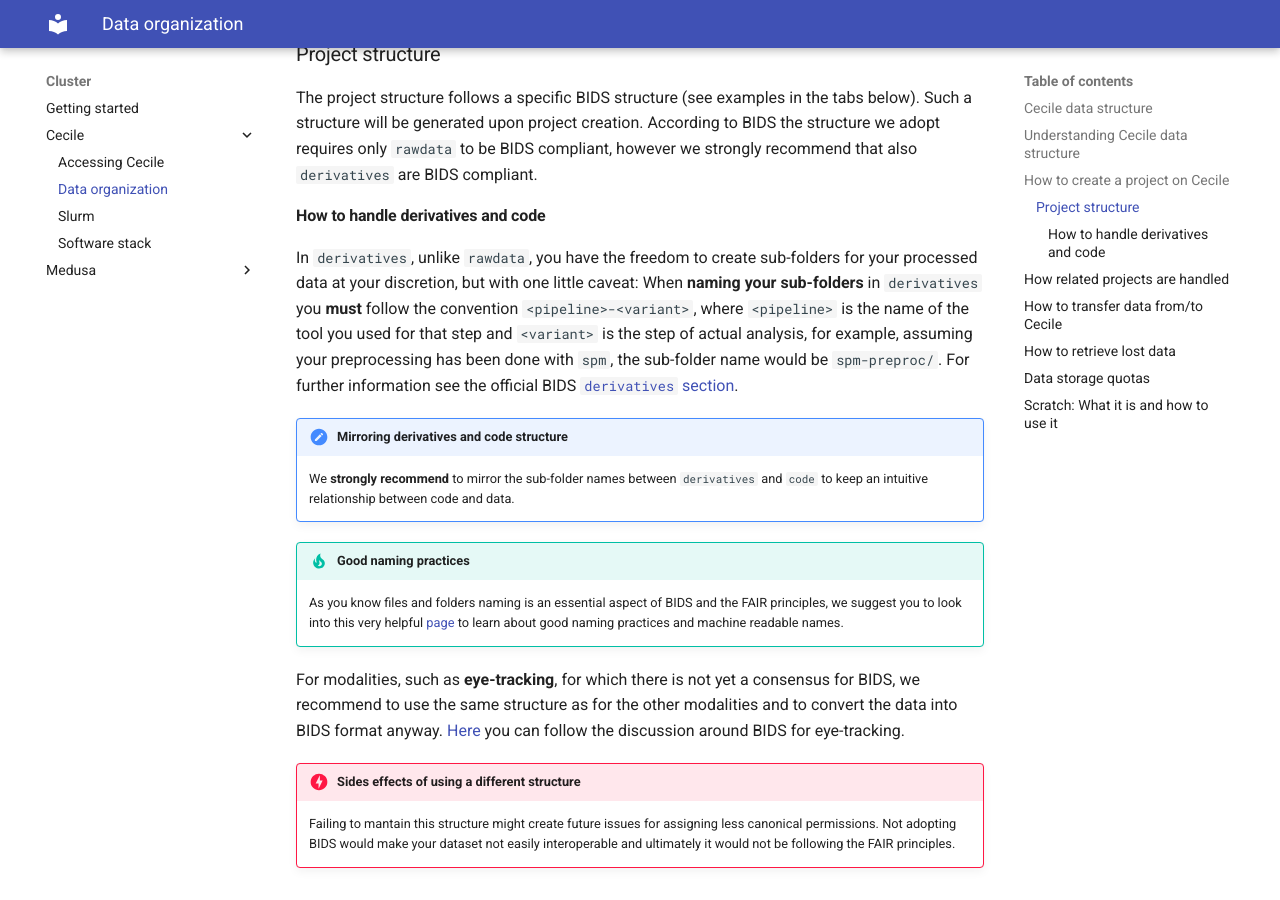
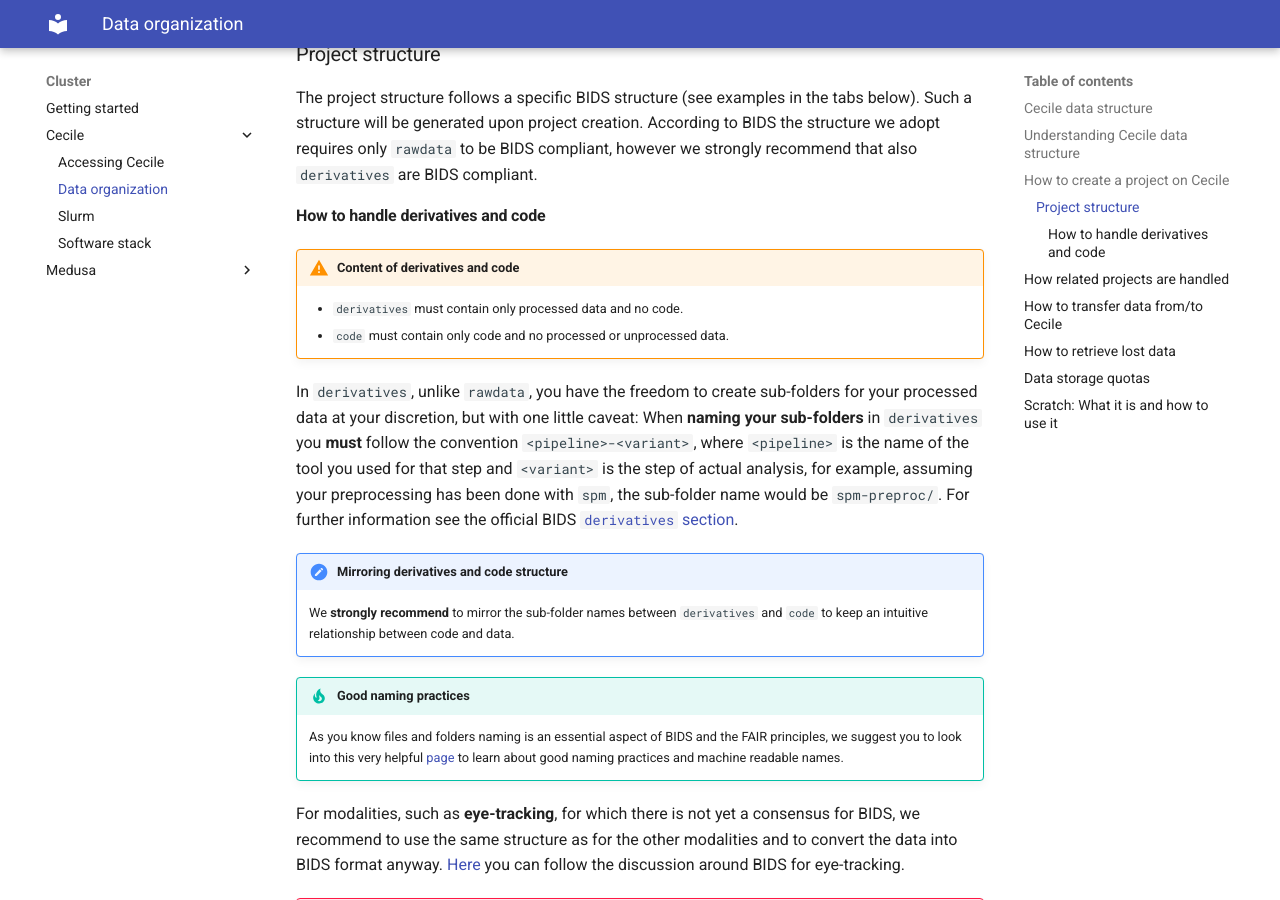
Before and after one commit to pvavra/temp-ipsy, an MkDocs documentation site: the page built from docs/cluster/cecile/data.md, in a window 1280 px wide and 900 px high, scrolled down 2127 px. Built offline with MkDocs 1.6.1 and Material for MkDocs 9.7.7, drawn with Linux system fonts in a browser that asks for light colours.

Commit message:
Add warning about derivatives and code content

```diff
--- a/docs/cluster/cecile/data.md
+++ b/docs/cluster/cecile/data.md
@@ -115,6 +115,10 @@ If your questionnaire has been properly completed your project will be created.
 The project structure follows a specific BIDS structure (see examples in the tabs below). Such a structure will be generated upon project creation. According to BIDS the structure we adopt requires only `rawdata` to be BIDS compliant, however we strongly recommend that also `derivatives` are BIDS compliant.
 
 #### How to handle derivatives and code
+
+!!! Warning "Content of derivatives and code"
+    - `derivatives` must contain only processed data and no code.
+    - `code` must contain only code and no processed or unprocessed data.
 
 In `derivatives`, unlike `rawdata`, you have the freedom to create sub-folders for your processed data at your discretion, but with one little caveat: When **naming your sub-folders** in `derivatives` you **must** follow the convention `<pipeline>-<variant>`, where `<pipeline>` is the name of the tool you used for that step and `<variant>` is the step of actual analysis, for example, assuming your preprocessing has been done with `spm`, the sub-folder name would be `spm-preproc/`. For further information see the official BIDS [`derivatives` section](https://bids-specification.readthedocs.io/en/stable/common-principles.html#storage-of-derived-datasets).</b>
 
```
